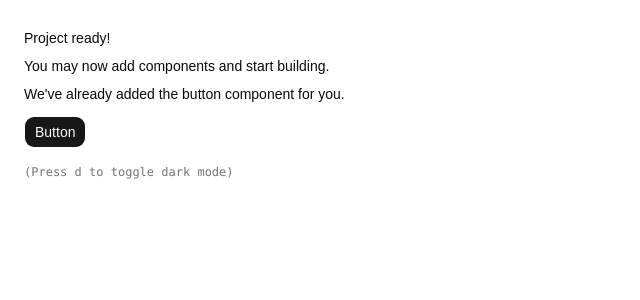
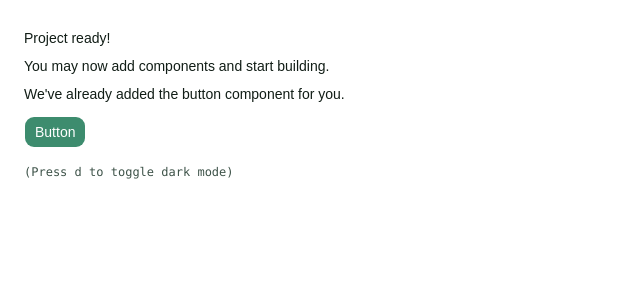
Before and after one commit to hosseinAleph/tzedar-microsite, a React (Vite) app: page / in a window 1280 px wide. Shown: the top 300 px of the page, without its empty margins (0-640 px from the left). Built offline with nearby package versions, Linux system fonts and the light colour scheme.

Commit message:
feat: update color palette and CSS variables for improved theming and styling

```diff
--- a/src/index.css
+++ b/src/index.css
@@ -8,6 +8,29 @@
 @theme inline {
     --font-heading: var(--font-sans);
     --font-sans: 'Figtree Variable', sans-serif;
+
+    /* Brand palette */
+    --color-brand-darkest: #0e2a20;
+    --color-brand-dark: #153b2e;
+    --color-brand: #3d8c6e;
+    --color-brand-medium: #2e7d5e;
+    --color-brand-light: #5ba88a;
+    --color-brand-subtle: #d0e6da;
+    --color-brand-surface: #f2f7f4;
+
+    /* Gold / accent */
+    --color-gold: #c49a3a;
+    --color-gold-surface: #fbf6e9;
+
+    /* Text */
+    --color-text-primary: #111d16;
+    --color-text-secondary: #3d5248;
+
+    /* Borders */
+    --color-border-default: #d4ddd4;
+    --color-border-strong: #8fa898;
+
+    /* shadcn tokens */
     --color-sidebar-ring: var(--sidebar-ring);
     --color-sidebar-border: var(--sidebar-border);
     --color-sidebar-accent-foreground: var(--sidebar-accent-foreground);
@@ -49,72 +72,72 @@
 }
 
 :root {
-    --background: oklch(1 0 0);
-    --foreground: oklch(0.145 0 0);
-    --card: oklch(1 0 0);
-    --card-foreground: oklch(0.145 0 0);
-    --popover: oklch(1 0 0);
-    --popover-foreground: oklch(0.145 0 0);
-    --primary: oklch(0.205 0 0);
-    --primary-foreground: oklch(0.985 0 0);
-    --secondary: oklch(0.97 0 0);
-    --secondary-foreground: oklch(0.205 0 0);
-    --muted: oklch(0.97 0 0);
-    --muted-foreground: oklch(0.556 0 0);
-    --accent: oklch(0.97 0 0);
-    --accent-foreground: oklch(0.205 0 0);
+    --background: #ffffff;
+    --foreground: #111d16;
+    --card: #ffffff;
+    --card-foreground: #111d16;
+    --popover: #ffffff;
+    --popover-foreground: #111d16;
+    --primary: #3d8c6e;
+    --primary-foreground: #ffffff;
+    --secondary: #d0e6da;
+    --secondary-foreground: #0e2a20;
+    --muted: #f2f7f4;
+    --muted-foreground: #3d5248;
+    --accent: #f2f7f4;
+    --accent-foreground: #0e2a20;
     --destructive: oklch(0.577 0.245 27.325);
-    --border: oklch(0.922 0 0);
-    --input: oklch(0.922 0 0);
-    --ring: oklch(0.708 0 0);
-    --chart-1: oklch(0.87 0 0);
-    --chart-2: oklch(0.556 0 0);
-    --chart-3: oklch(0.439 0 0);
-    --chart-4: oklch(0.371 0 0);
-    --chart-5: oklch(0.269 0 0);
+    --border: #d4ddd4;
+    --input: #d4ddd4;
+    --ring: #3d8c6e;
+    --chart-1: #3d8c6e;
+    --chart-2: #5ba88a;
+    --chart-3: #2e7d5e;
+    --chart-4: #c49a3a;
+    --chart-5: #0e2a20;
     --radius: 0.625rem;
-    --sidebar: oklch(0.985 0 0);
-    --sidebar-foreground: oklch(0.145 0 0);
-    --sidebar-primary: oklch(0.205 0 0);
-    --sidebar-primary-foreground: oklch(0.985 0 0);
-    --sidebar-accent: oklch(0.97 0 0);
-    --sidebar-accent-foreground: oklch(0.205 0 0);
-    --sidebar-border: oklch(0.922 0 0);
-    --sidebar-ring: oklch(0.708 0 0);
+    --sidebar: #f2f7f4;
+    --sidebar-foreground: #111d16;
+    --sidebar-primary: #3d8c6e;
+    --sidebar-primary-foreground: #ffffff;
+    --sidebar-accent: #d0e6da;
+    --sidebar-accent-foreground: #0e2a20;
+    --sidebar-border: #d4ddd4;
+    --sidebar-ring: #3d8c6e;
 }
 
 .dark {
-    --background: oklch(0.145 0 0);
-    --foreground: oklch(0.985 0 0);
-    --card: oklch(0.205 0 0);
-    --card-foreground: oklch(0.985 0 0);
-    --popover: oklch(0.205 0 0);
-    --popover-foreground: oklch(0.985 0 0);
-    --primary: oklch(0.922 0 0);
-    --primary-foreground: oklch(0.205 0 0);
-    --secondary: oklch(0.269 0 0);
-    --secondary-foreground: oklch(0.985 0 0);
-    --muted: oklch(0.269 0 0);
-    --muted-foreground: oklch(0.708 0 0);
-    --accent: oklch(0.269 0 0);
-    --accent-foreground: oklch(0.985 0 0);
+    --background: #0e2a20;
+    --foreground: #f2f7f4;
+    --card: #153b2e;
+    --card-foreground: #f2f7f4;
+    --popover: #153b2e;
+    --popover-foreground: #f2f7f4;
+    --primary: #5ba88a;
+    --primary-foreground: #ffffff;
+    --secondary: #2e7d5e;
+    --secondary-foreground: #f2f7f4;
+    --muted: #153b2e;
+    --muted-foreground: #8fa898;
+    --accent: #2e7d5e;
+    --accent-foreground: #f2f7f4;
     --destructive: oklch(0.704 0.191 22.216);
-    --border: oklch(1 0 0 / 10%);
-    --input: oklch(1 0 0 / 15%);
-    --ring: oklch(0.556 0 0);
-    --chart-1: oklch(0.87 0 0);
-    --chart-2: oklch(0.556 0 0);
-    --chart-3: oklch(0.439 0 0);
-    --chart-4: oklch(0.371 0 0);
-    --chart-5: oklch(0.269 0 0);
-    --sidebar: oklch(0.205 0 0);
-    --sidebar-foreground: oklch(0.985 0 0);
-    --sidebar-primary: oklch(0.488 0.243 264.376);
-    --sidebar-primary-foreground: oklch(0.985 0 0);
-    --sidebar-accent: oklch(0.269 0 0);
-    --sidebar-accent-foreground: oklch(0.985 0 0);
-    --sidebar-border: oklch(1 0 0 / 10%);
-    --sidebar-ring: oklch(0.556 0 0);
+    --border: rgba(255, 255, 255, 0.1);
+    --input: rgba(255, 255, 255, 0.15);
+    --ring: #5ba88a;
+    --chart-1: #5ba88a;
+    --chart-2: #3d8c6e;
+    --chart-3: #2e7d5e;
+    --chart-4: #c49a3a;
+    --chart-5: #d0e6da;
+    --sidebar: #153b2e;
+    --sidebar-foreground: #f2f7f4;
+    --sidebar-primary: #5ba88a;
+    --sidebar-primary-foreground: #ffffff;
+    --sidebar-accent: #2e7d5e;
+    --sidebar-accent-foreground: #f2f7f4;
+    --sidebar-border: rgba(255, 255, 255, 0.1);
+    --sidebar-ring: #5ba88a;
 }
 
 @layer base {
```
